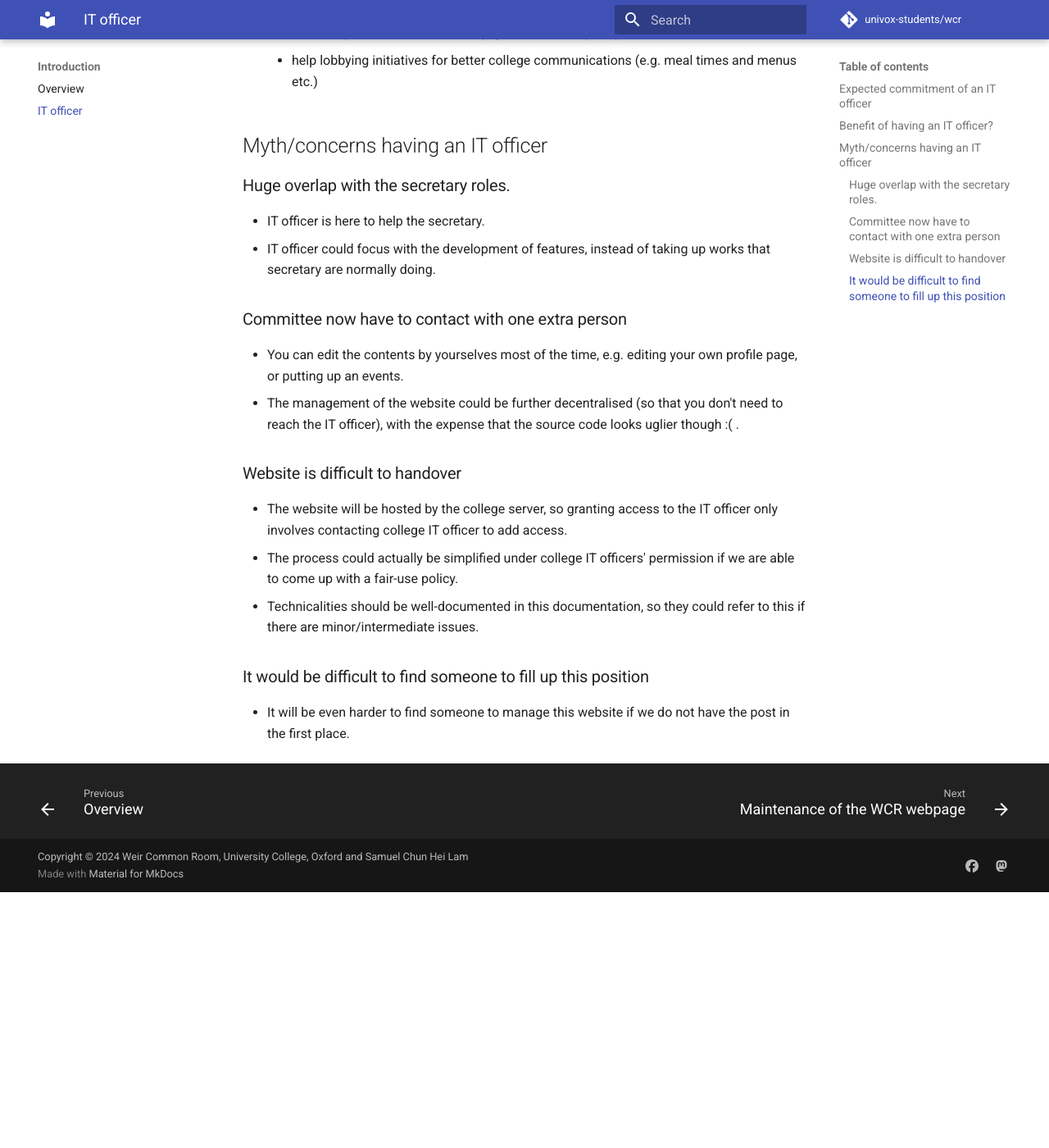
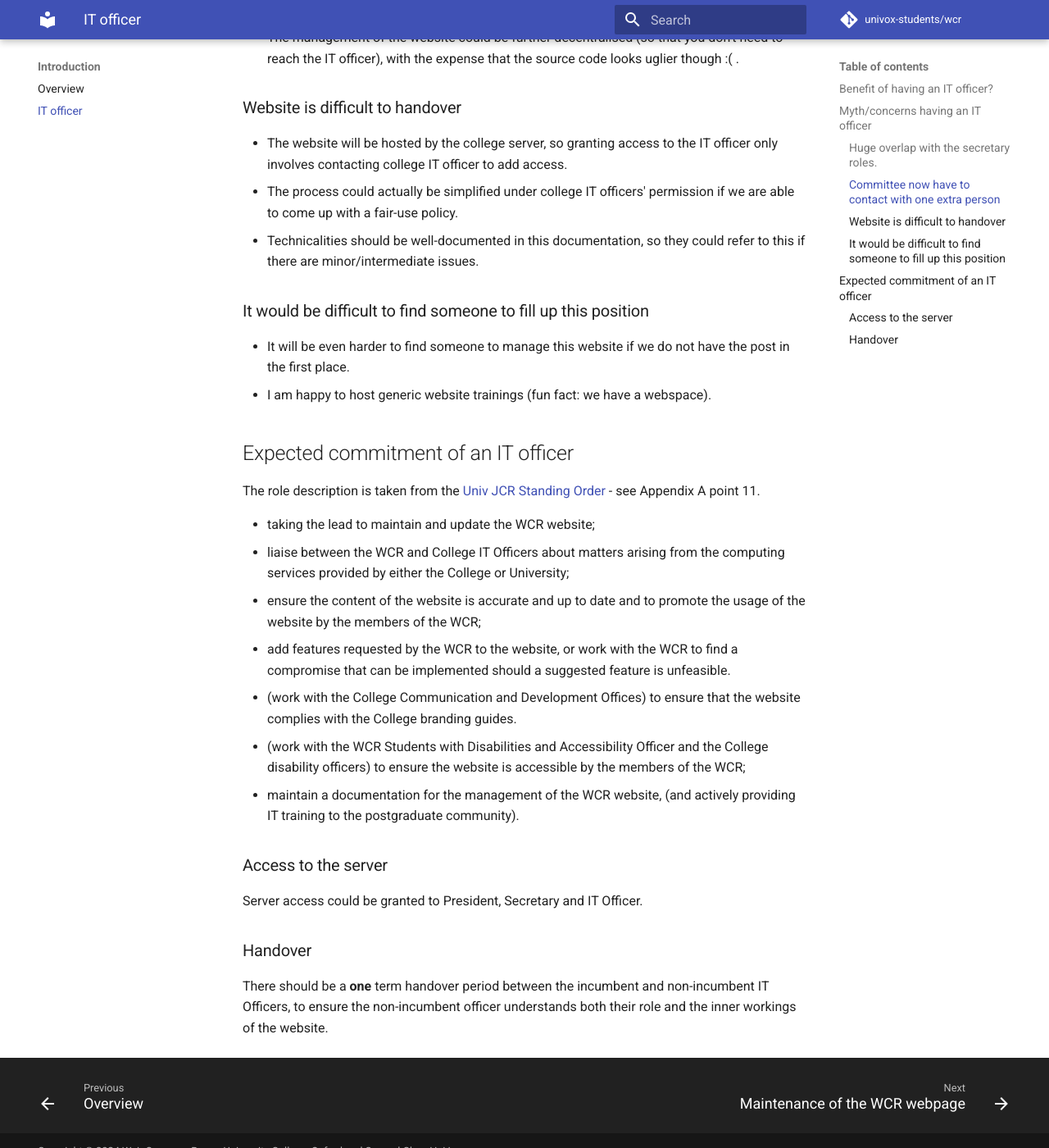
Before and after one commit to univox-students/univox-students.github.io, an MkDocs documentation site: the page built from docs/introduction/it_officer.md, in a window 1280 px wide and 1400 px high, scrolled down 1166 px. Shown: the whole window at 82% size. Built offline with MkDocs 1.6.1 and Material for MkDocs 9.7.7, drawn with Linux system fonts in a browser that asks for light colours; comment, search, counter and statistics services are not loaded; before the commit the page ends 2254 px from its top, so only the background shows below that; some of the changed text lies outside the part shown.

Commit message:
Clarification of expectation of IT officer

```diff
--- a/docs/introduction/it_officer.md
+++ b/docs/introduction/it_officer.md
@@ -22,7 +13,7 @@
 ## Myth/concerns having an IT officer
 
 ### Huge overlap with the secretary roles.
-- IT officer is here to help the secretary.
+- IT officer is here to assist the secretary.
 - IT officer could focus with the development of features, instead of taking up works that secretary are normally doing.
 
 ### Committee now have to contact with one extra person
@@ -36,3 +27,22 @@
 
 ### It would be difficult to find someone to fill up this position
 - It will be even harder to find someone to manage this website if we do not have the post in the first place.
+- I am happy to host generic website trainings (fun fact: we have a webspace).
+
+## Expected commitment of an IT officer
+The role description is taken from the [Univ JCR Standing Order](https://www.univjcr.com/_files/ugd/8c6179_61a838da185943f9bedc8752d999e18f.pdf) - see Appendix A point 11.
+
+- taking the lead to maintain and update the WCR website;
+- liaise between the WCR and College IT Officers about matters arising from the computing services provided by either the College or University;
+- ensure the content of the website is accurate and up to date and to promote the usage of the website by the members of the WCR;
+- add features requested by the WCR to the website, or work with the WCR to find a compromise that can be implemented should a suggested feature is unfeasible.
+- (work with the College Communication and Development Offices) to ensure that the website complies with the College branding guides.
+- (work with the WCR Students with Disabilities and Accessibility Officer and the College disability officers) to ensure the website is accessible by the members of the WCR;
+- maintain a documentation for the management of the WCR website, (and actively providing IT training to the postgraduate community).
+
+### Access to the server
+Server access could be granted to President, Secretary and IT Officer.
+
+### Handover
+
+There should be a **one** term handover period between the incumbent and non-incumbent IT Officers, to ensure the non-incumbent officer understands both their role and the inner workings of the website.
```
Also changed, not shown: other parts of docs/introduction/it_officer.md (+0 -9 lines).
